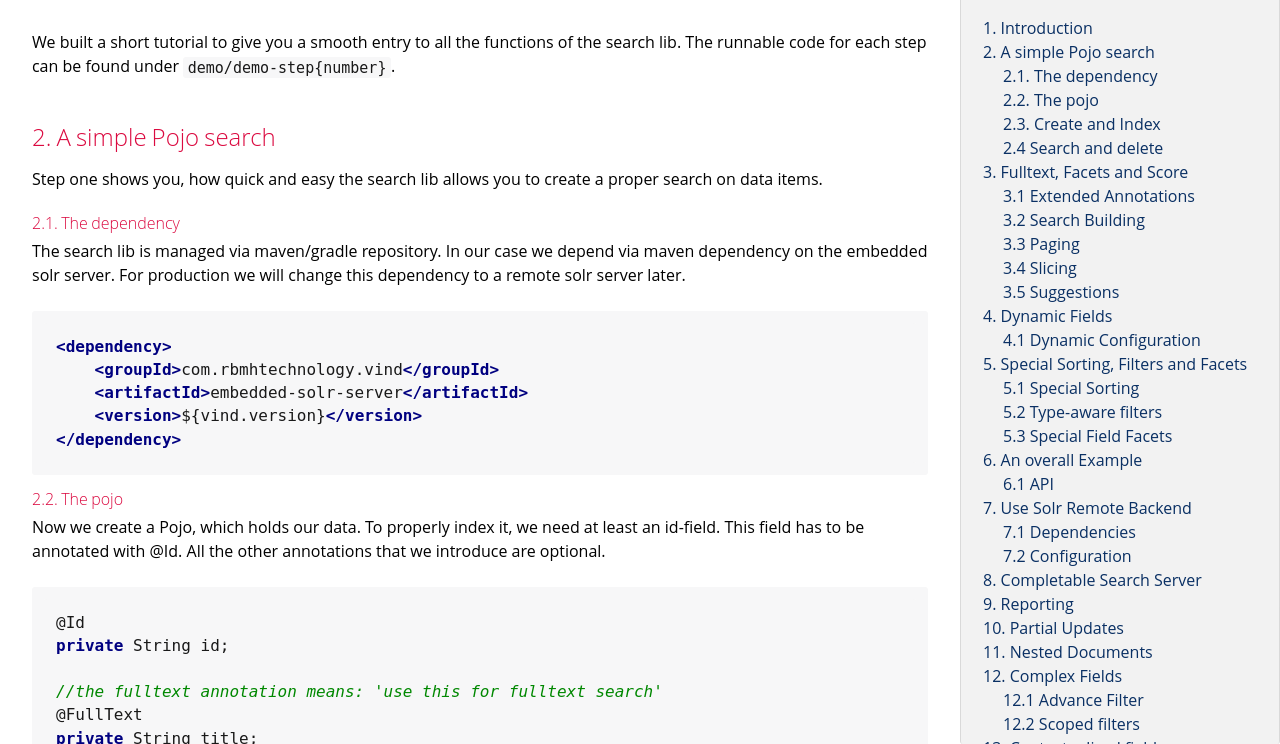
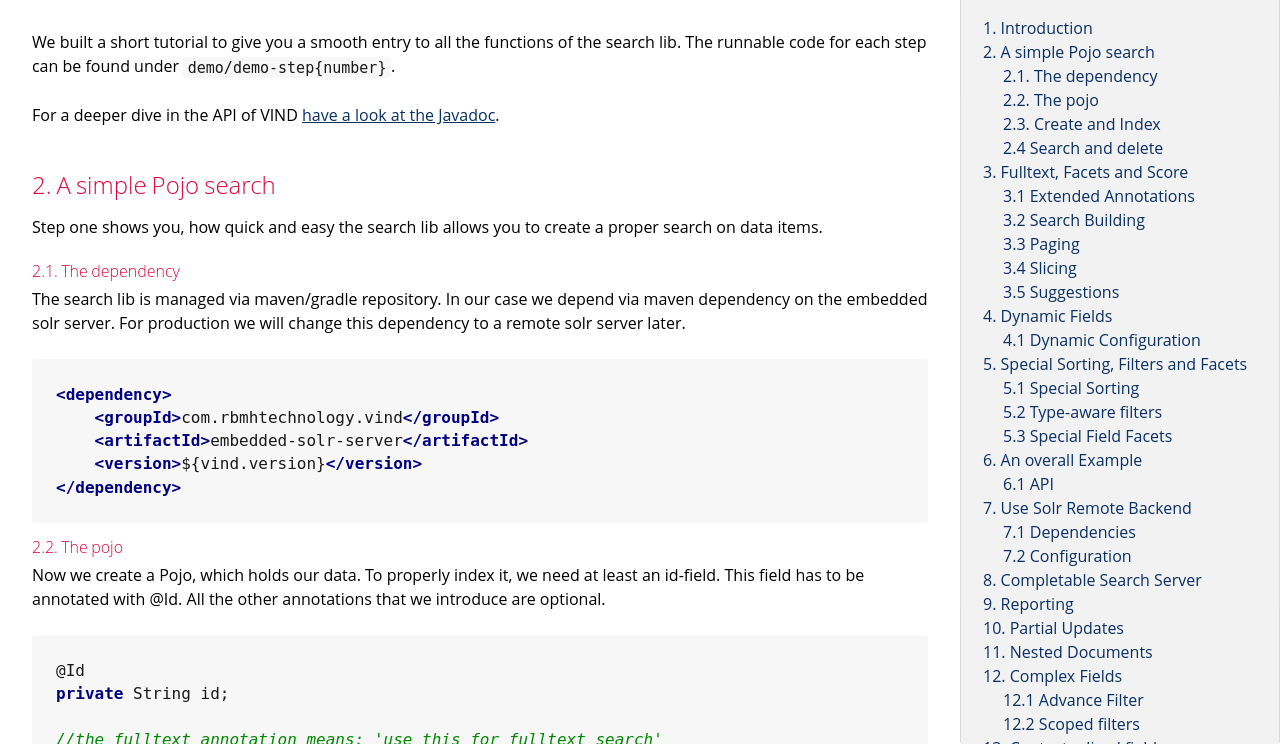
Before and after one commit to RBMHTechnology/vind, a Jekyll site: the page built from docs/index.md, in a window 1280 px wide and 900 px high, scrolled down 694 px, cut to the strip 156-900 px from the top of the window. Built offline with Jekyll 4.4.1, drawn with Linux system fonts in a browser that asks for light colours.

Commit message:
add a link to javadoc

```diff
--- a/docs/introduction.md
+++ b/docs/introduction.md
@@ -22,3 +22,5 @@ The search lib is modular and implements the following layers:
 
 We built a short tutorial to give you a smooth entry to all the functions of the search lib.
 The runnable code for each step can be found under `demo/demo-step{number}`.
+
+For a deeper dive in the API of VIND [have a look at the Javadoc](https://rbmhtechnology.github.io/vind/javadoc/).
```
Also changed, not shown: README.md.
